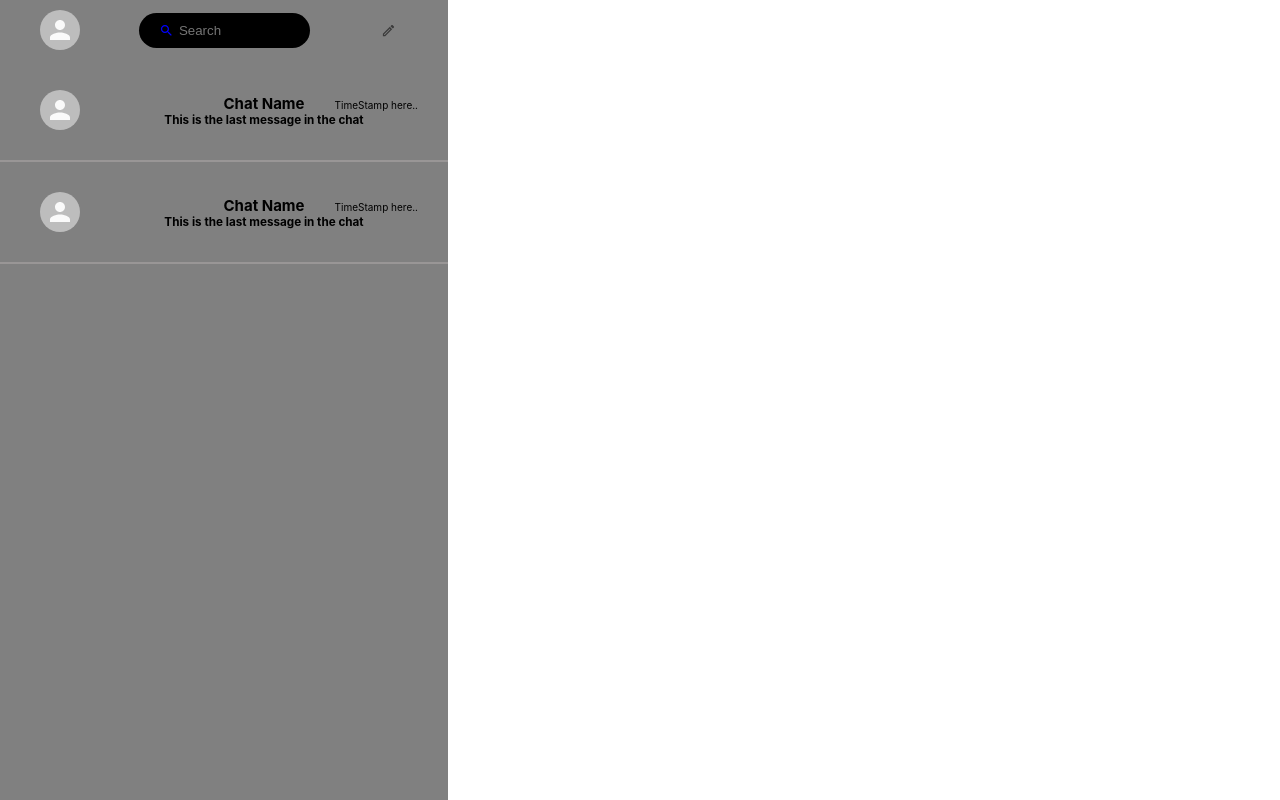
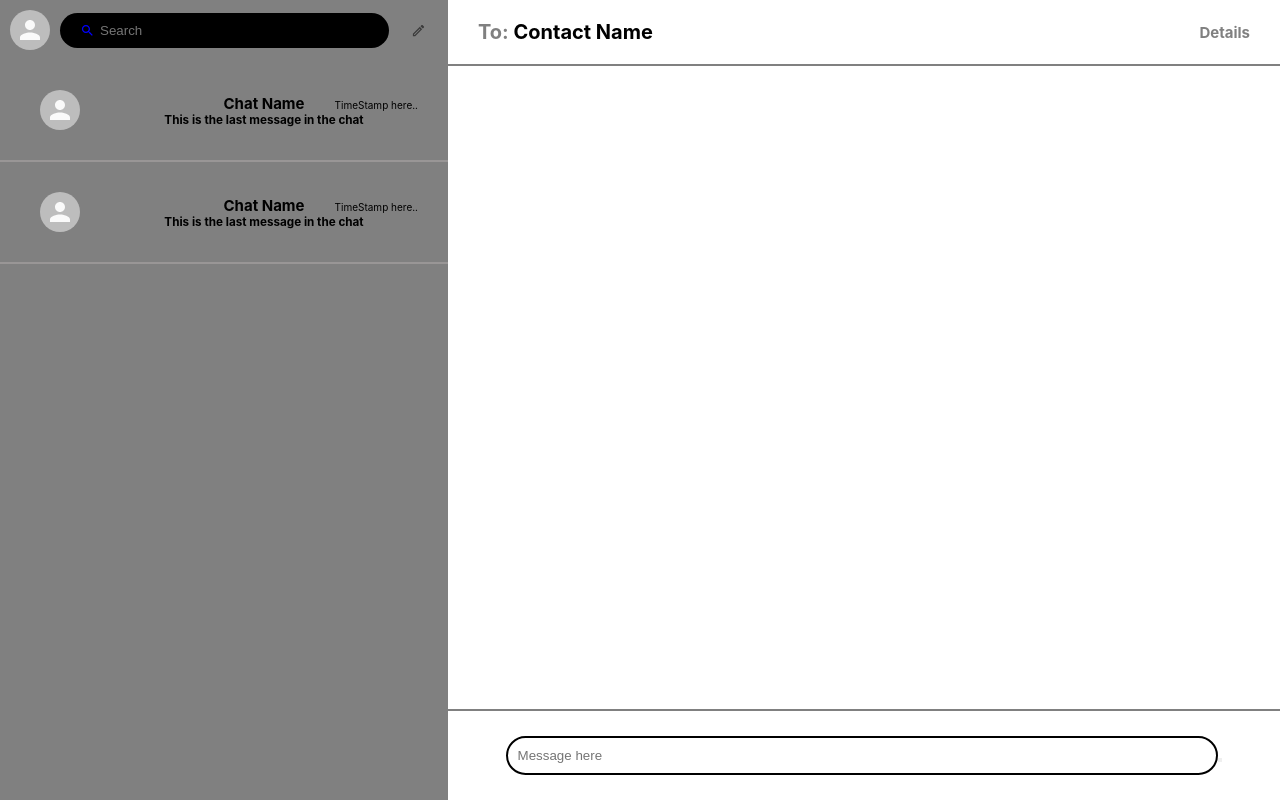
Before and after one commit to Yonarp/myVersion-Whatsapp, a React (Create React App) app: page / in a window 1280 px wide. Built offline with nearby package versions, Linux system fonts and the light colour scheme.

Commit message:
added components for the main chat section

```diff
--- /dev/null
+++ b/src/components/chat/Chat.jsx
@@ -0,0 +1,32 @@
+import React, { useState } from 'react'
+import './Chat.scss';
+
+function Chat() {
+
+    const [input,setInput] = useState('')
+
+    function submition(e){
+        e.preventDefault()
+    }
+    return (
+        <div className='chat'>
+            <div className="chat-header">
+                <h1>To:<span className='chat-header-contact'> Contact Name </span></h1>
+                <h2>Details</h2>
+            </div>
+            <div className="chat-messages">
+
+            </div>
+
+
+                <form onSubmit={submition} className="chat-input" >
+                    <input value={input} onChange={e => setInput(e.target.value) } type='text' placeholder='Message here'/>
+                    <button type='submit'/>
+                </form>
+
+
+        </div>
+    )
+}
+
+export default Chat
--- /dev/null
+++ b/src/components/chat/Chat.scss
@@ -0,0 +1,37 @@
+.chat{
+    flex: .65;
+    display: flex;
+    flex-direction: column;
+
+    &-header{
+        display: flex;
+        flex-direction: row;
+        align-items: center;
+        justify-content: space-between;
+        padding: 2rem 3rem;
+        border-bottom: 2px solid gray;
+        color: gray;
+        &-contact{
+            color: black;
+            font-style: bold;
+        }
+    }
+
+    &-messages{
+        flex: 1;
+    }
+
+    &-input{
+        border-top: 2px solid gray;
+        padding: 2.5rem 2rem;
+        width: 100%;
+        text-align: center;
+        input{
+            border: 2px solid black;
+            padding: 1rem 1rem;
+            border-radius: 10rem;
+            outline: none;
+            width: 90%;
+        }
+    }
+}
--- a/src/components/sidebar/Sidebar.scss
+++ b/src/components/sidebar/Sidebar.scss
@@ -1,5 +1,5 @@
 .sidebar{
-    width: 35%;
+    flex: .35;
     display: flex;
     flex-direction: column;
     height: 100vh;
@@ -19,6 +19,7 @@
     }
 
     &-input{
+        margin: 0 1rem;
         display: flex;
         flex-direction: row;
         justify-content: flex-start;
@@ -27,6 +28,7 @@
         width: 40%;
         padding: 1rem 2rem;
         border-radius: 10rem;
+        flex: 1;
 
 
         input{
--- a/src/pages/messenger/Messenger.jsx
+++ b/src/pages/messenger/Messenger.jsx
@@ -1,11 +1,13 @@
 import React from 'react'
+import Chat from '../../components/chat/Chat';
 import Sidebar from '../../components/sidebar/Sidebar';
 import './Messenger.scss';
 
 function Messenger() {
     return (
-        <div>
+        <div className='messenger'>
             <Sidebar/>
+            <Chat/>
         </div>
     )
 }
--- a/src/pages/messenger/Messenger.scss
+++ b/src/pages/messenger/Messenger.scss
@@ -0,0 +1,4 @@
+.messenger{
+    display: flex;
+    flex-direction: row;
+}
```
Also changed, not shown: 1 other file (tests, documents, lock files or other folders).
